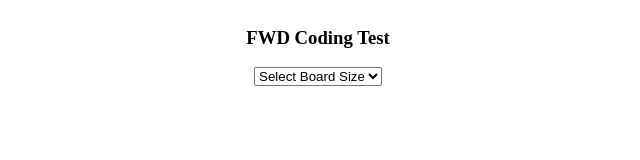
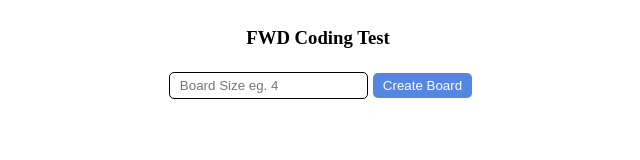
Before and after one commit to zul-adn/tictactoe, a plain HTML site: page index.html in a window 1280 px wide. Shown: the whole page, without its empty margins (322-962 px from the left). Drawn offline with Linux system fonts and the light colour scheme.

Commit message:
change select to input

```diff
--- a/css/style.css
+++ b/css/style.css
@@ -53,3 +53,31 @@ section {
     box-shadow: 2px 2px 2px 2px #d86c23;
     border: 2px solid #d86c23;
 }
+
+.form-board{
+    display: flex;
+    justify-content: center;
+    align-items: center;
+    flex-direction: row;
+}
+
+.form-board button{
+   background-color: #5586e2;
+   color: #fff;
+   padding: 5px 10px;
+   border: 0px;
+   border-radius: 5px;
+   cursor: pointer;
+   transition: linear 0.05s;
+}
+
+.form-board button:hover{
+    transform: scale(1.05);
+ }
+
+.form-board input{
+    padding: 5px 10px;
+    border: 1px solid #000;
+    border-radius: 5px;
+    margin: 5px;
+ }
--- a/index.html
+++ b/index.html
@@ -12,16 +12,11 @@
 <body>
     <div class="container">
         <h3>FWD Coding Test</h3>
-        <select id="select" onchange="handleCellSize()">
-            <option value="0">Select Board Size</option>
-            <option value="3">3x3</option>
-            <option value="4">4x4</option>
-            <option value="5">5x5</option>
-            <option value="6">6x6</option>
-            <option value="7">7x7</option>
-            <option value="8">8x8</option>
-            <option value="9">9x9</option>
-        </select>
+        <div class="form-board">
+        <input type="text" id="select"  onkeypress='return event.charCode >= 48 && event.charCode <= 57' placeholder="Board Size eg. 4"/>
+        <button onclick="handleCellSize()">Create Board</button>
+        </div>
+
         <section>
             <div class="game--container">
 
```
